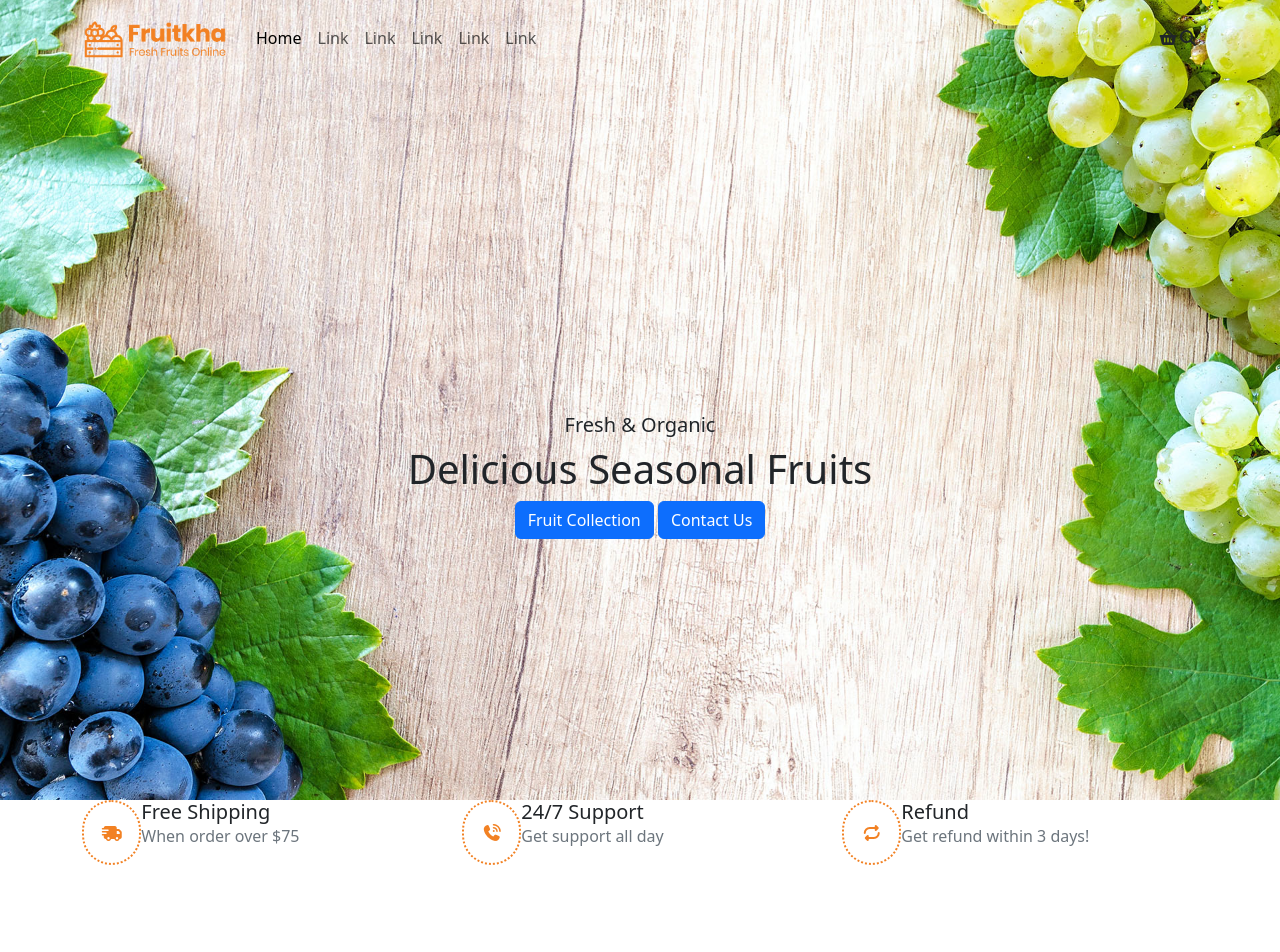
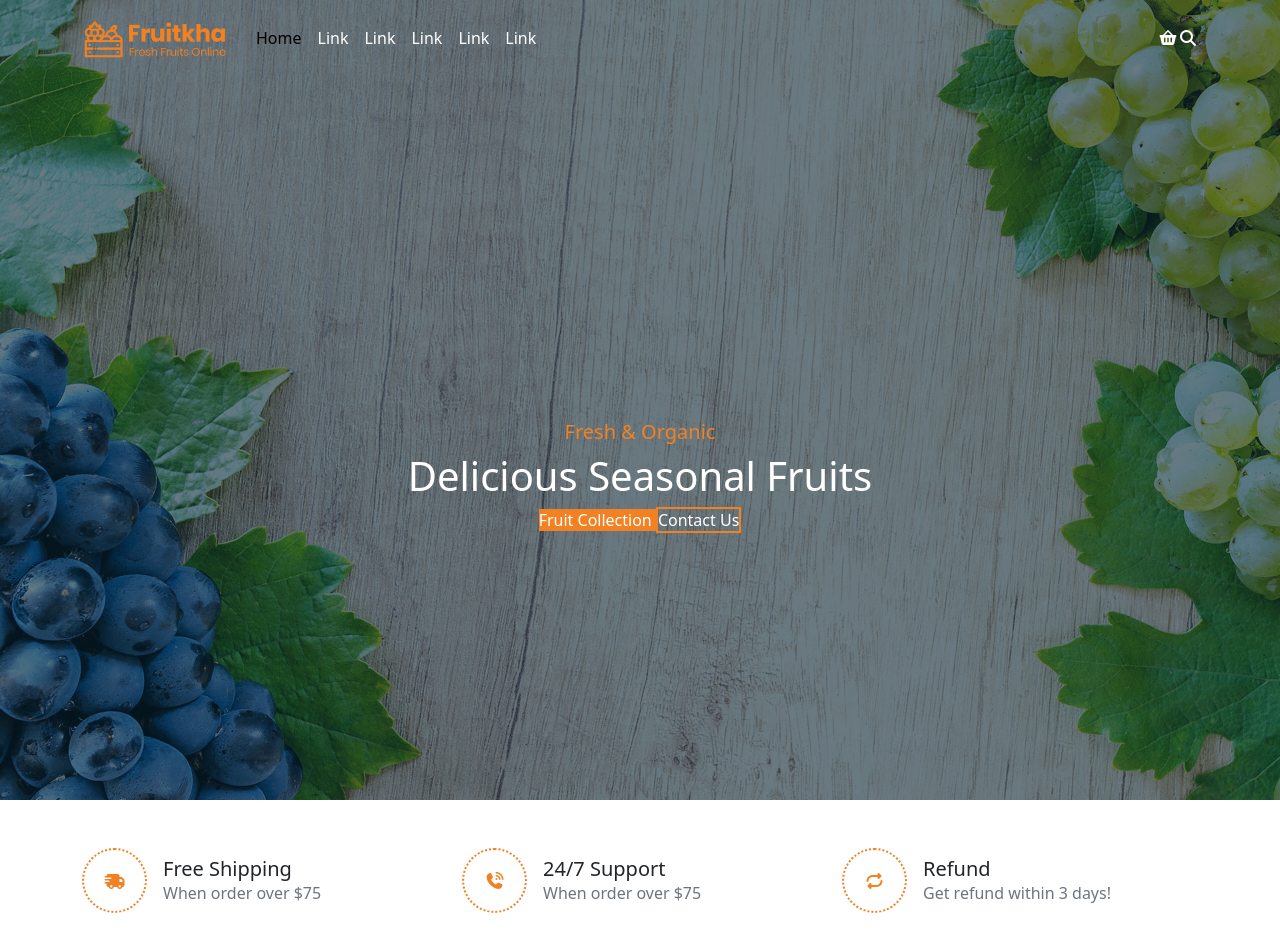
Before and after one commit to sadigzadeamina07/fruitkha-template, a plain HTML site: page index.html in a window 1280 px wide. Before the commit the page ends 876 px from the top, so only its background shows below. Drawn offline with nearby package versions, Linux system fonts and the light colour scheme.

Commit message:
https://github.com/sadigzadeamina07/fruitkha-template.git

```diff
--- a/css/index.css
+++ b/css/index.css
@@ -3,9 +3,10 @@
 --tundmavi: rgb(7, 33, 46);
 
 }
-header{
-    background-color: rgba(7, 33, 46, 0.903)!important ;
-    background: url('../img/hero-bg.jpg') center/cover;}
+.txt-orange{color:var(--narinci);}
+.bgorange{background-color: var(--narinci);}
+.borderorange{border:2px solid var(--narinci);}
+header{background:  linear-gradient(rgba(7, 33, 46, 0.6), rgba(7, 33, 46, 0.6)),  url('../img/hero-bg.jpg') center/cover;}
 .icon{border:2px dotted var(--narinci);
 width:65px;
 height:65px;
@@ -21,7 +22,7 @@ height:65px;
         height: 50px;
         object-fit: contain; /* şəkil pozulmasın deyə */
       }
- .nav-item .nav-link:hover,.nav-item .nav-link.active{color:var(--narinci);}
+ .nav-item  a:hover{color: var(--narinci) !important;;}
 @media only screen and (min-width: 768px) {
 
 }
--- a/index.html
+++ b/index.html
@@ -7,37 +7,38 @@
     <link rel="stylesheet" href="css/index.css">
     <link rel="stylesheet" href="https://cdnjs.cloudflare.com/ajax/libs/font-awesome/7.0.1/css/all.min.css" integrity="sha512-2SwdPD6INVrV/lHTZbO2nodKhrnDdJK9/kg2XD1r9uGqPo1cUbujc+IYdlYdEErWNu69gVcYgdxlmVmzTWnetw==" crossorigin="anonymous" referrerpolicy="no-referrer" />
     <link href="https://cdn.jsdelivr.net/npm/bootstrap@5.3.8/dist/css/bootstrap.min.css" rel="stylesheet" integrity="sha384-sRIl4kxILFvY47J16cr9ZwB07vP4J8+LH7qKQnuqkuIAvNWLzeN8tE5YBujZqJLB" crossorigin="anonymous">
+  <link rel="shortcut icon" href="favicon.ico" type="image/x-icon">
   </head>
   <body>
     <header class="vh-100">
 
       <nav class="navbar navbar-expand-lg  bg-transparent">
-        <div class="container ">
+        <div class="container  text-white">
           <a class="navbar-brand " href="#"><img src="img/logo.png" alt=""></a>
           <i class="fa-solid fa-magnifying-glass d-lg-none"></i>
-          <button class="navbar-toggler" type="button" data-bs-toggle="collapse" data-bs-target="#navbarSupportedContent" aria-controls="navbarSupportedContent" aria-expanded="false" aria-label="Toggle navigation">
-            <span class="navbar-toggler-icon"></span>
+          <button class="navbar-toggler " type="button" data-bs-toggle="collapse" data-bs-target="#navbarSupportedContent" aria-controls="navbarSupportedContent" aria-expanded="false" aria-label="Toggle navigation">
+            <span class="navbar-toggler-icon "></span>
           </button>
           <div class="collapse  navbar-collapse" id="navbarSupportedContent">
             <ul class="navbar-nav me-auto mb-2 mb-lg-0">
               <li class="nav-item">
                 <a class="nav-link active text-orange" aria-current="page" href="#">Home</a>
               </li>
-              <li class="nav-item text-white">
-                <a class="nav-link" href="#">Link</a>
+              <li class="nav-item ">
+                <a class="nav-link text-white" href="#">Link</a>
               </li>
 
-              <li class="nav-item text-white">
-                <a class="nav-link" href="#">Link</a>
+              <li class="nav-item ">
+                <a class="nav-link text-white" href="#">Link</a>
               </li>
-              <li class="nav-item text-white">
-                <a class="nav-link" href="#">Link</a>
+              <li class="nav-item ">
+                <a class="nav-link text-white" href="#">Link</a>
               </li>
-              <li class="nav-item text-white">
-                <a class="nav-link" href="#">Link</a>
+              <li class="nav-item">
+                <a class="nav-link text-white" href="#">Link</a>
               </li>
-              <li class="nav-item text-white">
-                <a class="nav-link" href="#">Link</a>
+              <li class="nav-item ">
+                <a class="nav-link text-white" href="#">Link</a>
               </li>
             </ul>
             <i class="fa-solid fa-basket-shopping d-lg-block"></i>
@@ -48,12 +49,12 @@
       </nav>
       <div class="container h-100 d-flex justify-content-center align-items-center">
         <div class="card  text-center bg-transparent border-0 ">
-          <div class="card-body ">
+          <div class="card-body text-white ">
 
-            <h5 class="card-text">Fresh & Organic</h5>
-            <h1 class="card-title"> Delicious Seasonal Fruits</h1>
-            <a href="#" class="btn btn-primary">Fruit Collection </a>
-            <a href="#" class="btn btn-primary">Contact Us</a>
+            <h5 class="card-text txt-orange">Fresh & Organic</h5>
+            <h1 class="card-title "> Delicious Seasonal Fruits</h1>
+            <a href="#" class=" bgorange text-decoration-none text-white">Fruit Collection </a>
+            <a href="#" class="bg-transparent text-decoration-none text-white borderorange">Contact Us</a>
           </div>
 
         </div>
@@ -61,42 +62,43 @@
 
     </header>
    <main>
-    <div class="bg-white">
+    <div class="bg-white py-5">
       <div class="container">
         <div class="row">
-   <div class="col-lg-4">
-          <div class="row g-0">
-            <div class="col-md-2 col-lg-2  icon  d-flex justify-content-center align-items-center "><i class="fa-solid fa-truck-fast"></i></div>
-            <div class="col-md-8">
-              <div class="card-body">
+          <div class="col-lg-4 mb-4">
+            <div class="d-flex align-items-center">
+              <div class="icon me-3 d-flex justify-content-center align-items-center">
+                <i class="fa-solid fa-truck-fast"></i>
+              </div>
+              <div>
                 <h5 class="card-title">Free Shipping</h5>
                 <p class="card-text text-secondary">When order over $75</p>
               </div>
             </div>
           </div>
+          <div class="col-lg-4 mb-4">
+            <div class="d-flex align-items-center">
+              <div class="icon me-3 d-flex justify-content-center align-items-center">
+                <i class="fa-solid fa-phone-volume"></i>
               </div>
-          <div class="col-lg-4">
-            <div class="row g-0">
-              <div class="col-md-2 col-lg-2  icon   d-flex justify-content-center align-items-center "><i class="fa-solid fa-phone-volume"></i></div>
-              <div class="col-md-8">
-                <div class="card-body">
+              <div>
                 <h5 class="card-title">24/7 Support</h5>
-                  <p class="card-text text-secondary">Get support all day</p>
+                <p class="card-text text-secondary">When order over $75</p>
               </div>
             </div>
           </div>
+          <div class="col-lg-4 mb-4">
+            <div class="d-flex align-items-center">
+              <div class="icon me-3 d-flex justify-content-center align-items-center">
+                <i class="fa-solid fa-repeat"></i>
               </div>
-            <div class="col-lg-4  ">
-              <div class="row g-0">
-                <div class="col-md-2 col-lg-2  icon  d-flex justify-content-center align-items-center "><i class="fa-solid fa-repeat"></i></div>
-                <div class="col-md-8 ">
-                  <div class="card-body">
+              <div>
                 <h5 class="card-title">Refund</h5>
                 <p class="card-text text-secondary">Get refund within 3 days!</p>
               </div>
             </div>
           </div>
-              </div>
+
         </div>
 
       </div>
```
Also changed, not shown: favicon.ico (added). Lines whose indentation alone changed are shown as unchanged.
